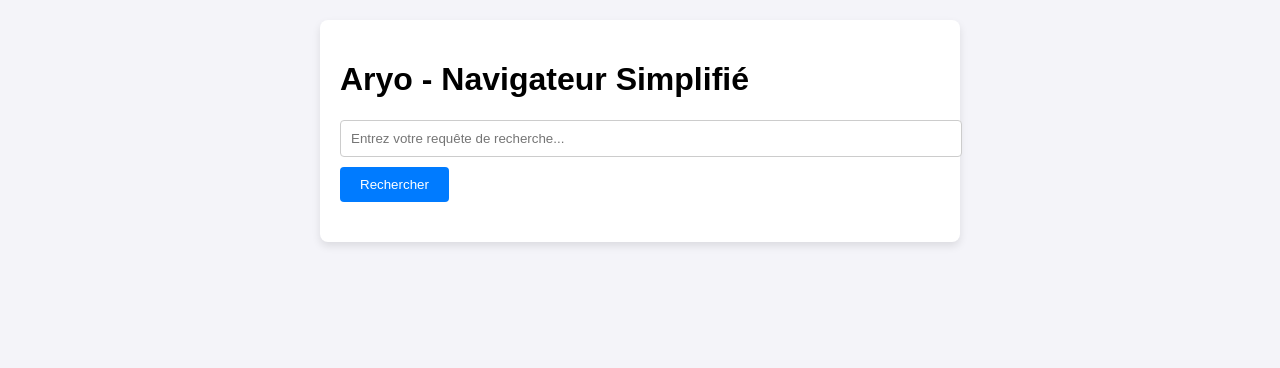
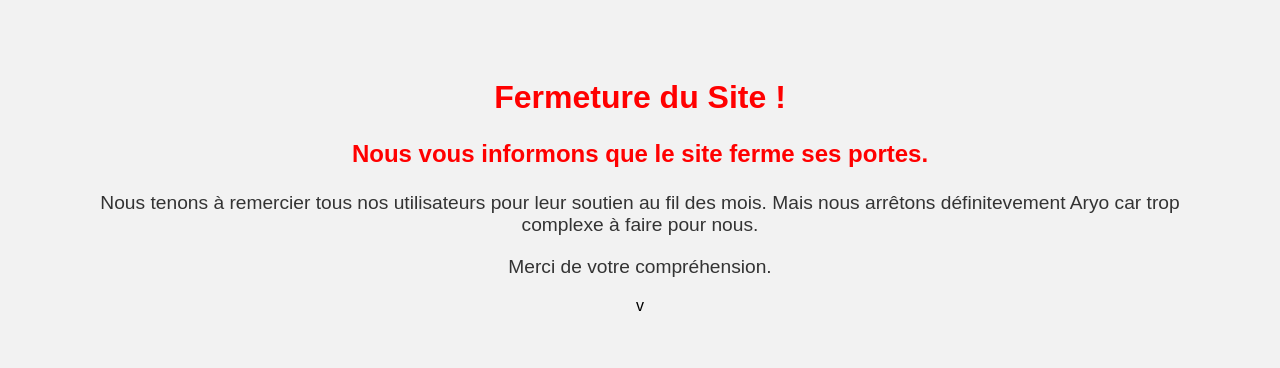
Before and after one commit to devofrance/aryo, a plain HTML site: page index.html in a window 1280 px wide. Drawn offline with Linux system fonts and the light colour scheme.

Commit message:
Update index.html

```diff
--- a/index.html
+++ b/index.html
@@ -3,111 +3,39 @@
 <head>
     <meta charset="UTF-8">
     <meta name="viewport" content="width=device-width, initial-scale=1.0">
-    <title>Aryo - Navigateur Simplifié</title>
+    <title>Fermeture du Site</title>
     <style>
         body {
             font-family: Arial, sans-serif;
-            margin: 20px;
-            background-color: #f4f4f9;
+            background-color: #f2f2f2;
+            text-align: center;
+            padding: 50px;
         }
-        .container {
-            max-width: 600px;
-            margin: 0 auto;
-            padding: 20px;
-            background: white;
-            box-shadow: 0 4px 8px rgba(0, 0, 0, 0.1);
-            border-radius: 8px;
+        h1 {
+            color: red;
         }
-        input[type="text"] {
-            width: 100%;
-            padding: 10px;
-            margin-bottom: 10px;
-            border: 1px solid #ccc;
-            border-radius: 4px;
+        p {
+            color: #333;
+            font-size: 1.2em;
         }
-        button {
-            background-color: #007BFF;
-            color: white;
-            border: none;
-            padding: 10px 20px;
-            border-radius: 4px;
-            cursor: pointer;
-        }
-        button:hover {
-            background-color: #0056b3;
-        }
-        .results {
-            margin-top: 20px;
-        }
-        .result {
-            margin-bottom: 15px;
-            padding: 10px;
-            border: 1px solid #ddd;
-            border-radius: 4px;
-        }
-        .result a {
-            color: #007BFF;
-            text-decoration: none;
-        }
-        .result a:hover {
-            text-decoration: underline;
+        .important {
+            color: red;
+            font-weight: bold;
+            font-size: 1.5em;
         }
     </style>
 </head>
 <body>
-    <div class="container">
-        <h1>Aryo - Navigateur Simplifié</h1>
-        <input type="text" id="searchQuery" placeholder="Entrez votre requête de recherche...">
-        <button onclick="performSearch()">Rechercher</button>
-        <div id="results" class="results"></div>
-    </div>
 
-    <script>
-        async function performSearch() {
-            const query = document.getElementById('searchQuery').value.trim();
-            const resultsDiv = document.getElementById('results');
-            resultsDiv.innerHTML = '';
+    <h1>Fermeture du Site !</h1>
+    <p class="important">Nous vous informons que le site ferme ses portes.</p>
+    <p>Nous tenons à remercier tous nos utilisateurs pour leur soutien au fil des mois. Mais nous arrêtons définitevement Aryo car trop complexe à faire pour nous.</p>
 
-            if (!query) {
-                resultsDiv.innerHTML = '<p>Erreur : Veuillez entrer une requête de recherche.</p>';
-                return;
-            }
+    <p>Merci de votre compréhension.</p>
 
-            try {
-                const response = await fetch(`https://api.duckduckgo.com/?q=${encodeURIComponent(query)}&format=json&no_redirect=1`);
-                if (!response.ok) {
-                    throw new Error(`HTTP error! status: ${response.status}`);
-                }
-                const data = await response.json();
-                displayResults(data);
-            } catch (error) {
-                resultsDiv.innerHTML = `<p>Erreur : Une erreur est survenue lors de la recherche : ${error.message}</p>`;
-            }
-        }
-
-        function displayResults(data) {
-            const resultsDiv = document.getElementById('results');
-            if (data.RelatedTopics && data.RelatedTopics.length > 0) {
-                data.RelatedTopics.forEach(topic => {
-                    if (topic.Text) {
-                        const resultDiv = document.createElement('div');
-                        resultDiv.classList.add('result');
-                        // Affichage du titre et de la description
-                        resultDiv.innerHTML = `<h3>${topic.Text}</h3>`;
-                        // Si une URL est disponible, afficher la description du lien
-                        if (topic.FirstURL) {
-                            resultDiv.innerHTML += `<p><a href="${topic.FirstURL}" target="_blank">En savoir plus...</a></p>`;
-                        }
-                        resultsDiv.appendChild(resultDiv);
-                    }
-                });
-            } else {
-                resultsDiv.innerHTML = '<p>Aucun résultat trouvé.</p>';
-            }
-        }
-    </script>
 </body>
 </html>
+v
 
     </script>
 </body>
```
